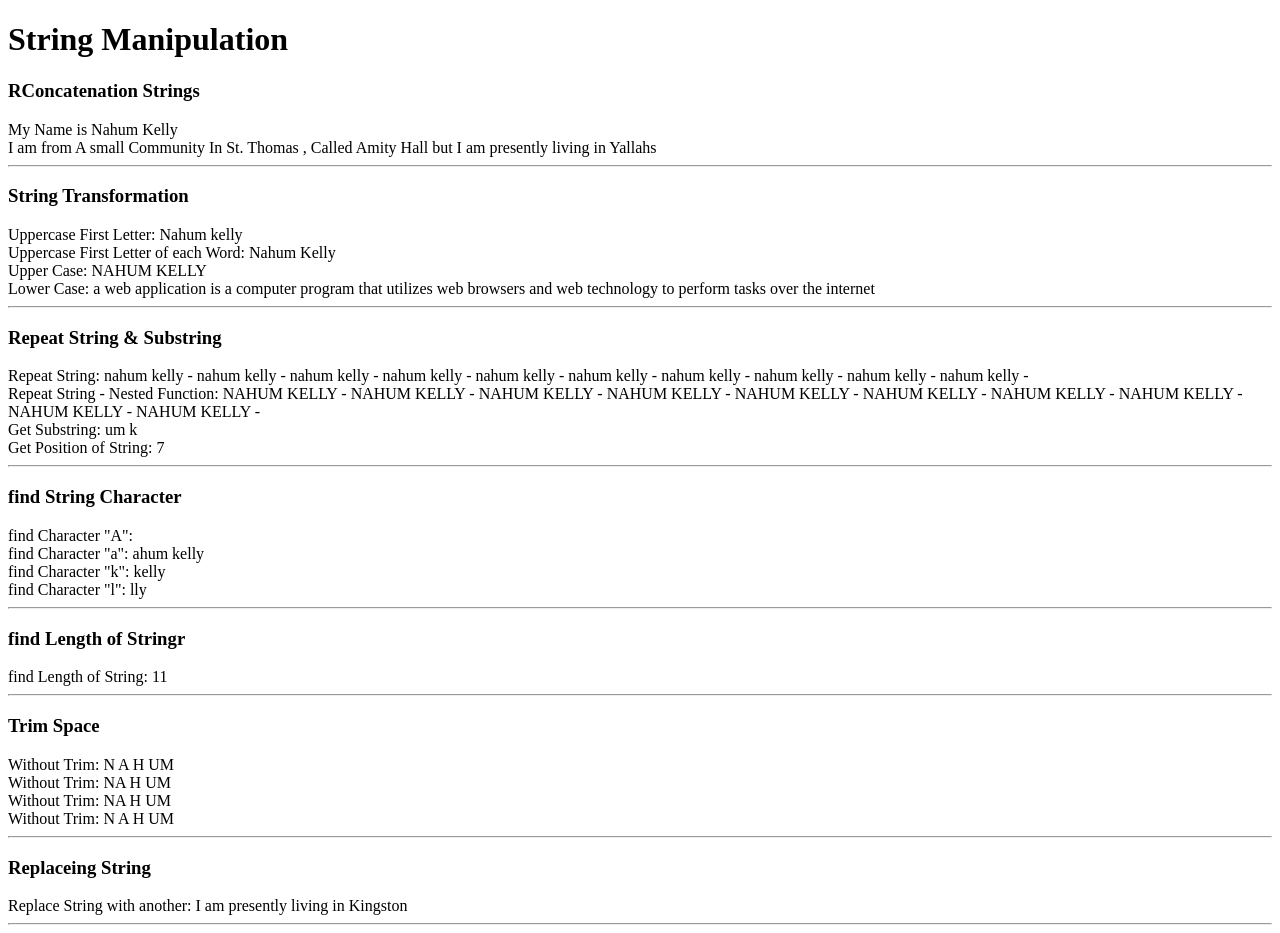
After one commit to Nahumkelly/PHP_PRIMER, a PHP site: page /stringmanip.php in a window 1280 px wide. The commit adds this page. Run offline with PHP 8.4, Linux system fonts and the light colour scheme.

Commit message:
Create Array, stringmanip, while page edit index

```diff
--- a/index.php
+++ b/index.php
@@ -13,6 +13,7 @@
         <li><a href="whiledowhileloop.php">Simple while/Do While Loop</a> </a></li>
         <li><a href="ifstatement.php">Simple If Statement</a> </a></li>
         <li><a href="switchstatement.php">Simple Switch Statement</a> </a></li>
+        <li><a href="stringmanip.php">Simple String Manipulation</a> </a></li>
     </ul>
     <!-- Basic HTML -->
    <h1>Hello HTML - PHP Primer!!!</h1>
--- /dev/null
+++ b/stringmanip.php
@@ -0,0 +1,68 @@
+
+<!DOCTYPE html>
+<html lang="en">
+<head>
+    <meta charset="UTF-8">
+    <meta name="viewport" content="width=device-width, initial-scale=1.0">
+    <title>PHP Primer - String Manipulation</title>
+</head>
+<body>
+    <h1>String Manipulation</h1>
+
+    <?php
+    //Concatenation of Strings
+    echo'<h3>RConcatenation Strings</h3>';
+        $phrase1 ="I am from A small Community In St. Thomas , Called Amity Hall";
+        $phrase2 ="I am presently living in Yallahs";
+        $name ="nahum kelly";
+
+        echo "My Name is"." ".ucwords($name). "<br/>";
+        echo $phrase1. " but ". $phrase2."<br/>";
+        echo '<hr/>';
+
+        //String Transformation
+        echo'<h3>String Transformation</h3>';
+        echo ' Uppercase First Letter: '.ucfirst($name.'<br/>');
+        echo ' Uppercase First Letter of each Word: '.ucwords($name.'<br/>');
+        echo ' Upper Case: '.strtoupper($name.'<br/>');
+        echo ' Lower Case: '.strtolower("A WEB APPLICATION IS A COMPUTER PROGRAM THAT UTILIZES WEB BROWSERS AND WEB TECHNOLOGY TO PERFORM TASKS OVER THE INTERNET".'<br/>');
+        echo'<hr/>';
+
+        echo'<h3>Repeat String & Substring</h3>';
+        echo 'Repeat String: '. str_repeat($name. " - ",10).'<br/>';
+        echo 'Repeat String - Nested Function: '. strtoupper(str_repeat($name.' - ',10)).'<br/>';
+
+        echo 'Get Substring: '. substr($name, 3, 4).'<br/>';
+
+        echo 'Get Position of String: ' .strpos($name, 'e'). '<br/>';
+        echo '<hr/>';
+
+        echo'<h3>find String Character</h3>';
+        echo 'find Character "A": '. strchr($name, 'A'). '<br/>';
+        echo 'find Character "a": '. strchr($name, 'a'). '<br/>';
+        echo 'find Character "k": '. strchr($name, 'k'). '<br/>';
+        echo 'find Character "l": '. strchr($name, 'l'). '<br/>';
+        echo'<hr/>';
+
+        echo'<h3>find Length of Stringr</h3>';
+;
+        echo 'find Length of String: '. strlen($name). '<br/>';
+        echo'<hr/>';
+
+        echo'<h3>Trim Space</h3>';
+
+        echo 'Without Trim: '. "N" . " A H U" . "M" .'<br/>';
+        echo 'Without Trim: '. "N" . trim(" A H U") . "M" .'<br/>';
+        echo 'Without Trim: '. "N" . ltrim(" A H U") . "M" .'<br/>';
+        echo 'Without Trim: '. "N" . rtrim(" A H U") . "M" .'<br/>';
+
+        echo'<hr/>';
+
+        echo'<h3>Replaceing String</h3>';
+
+        echo 'Replace String with another: ' . str_replace("Yallahs", "Kingston", $phrase2). '<br/>'.'<hr/>';
+
+    ?>
+
+</body>
+</html>
```
Also changed, not shown: array.php (+22 -2 lines), whiledowhileloop.php (+26 -1 lines).
